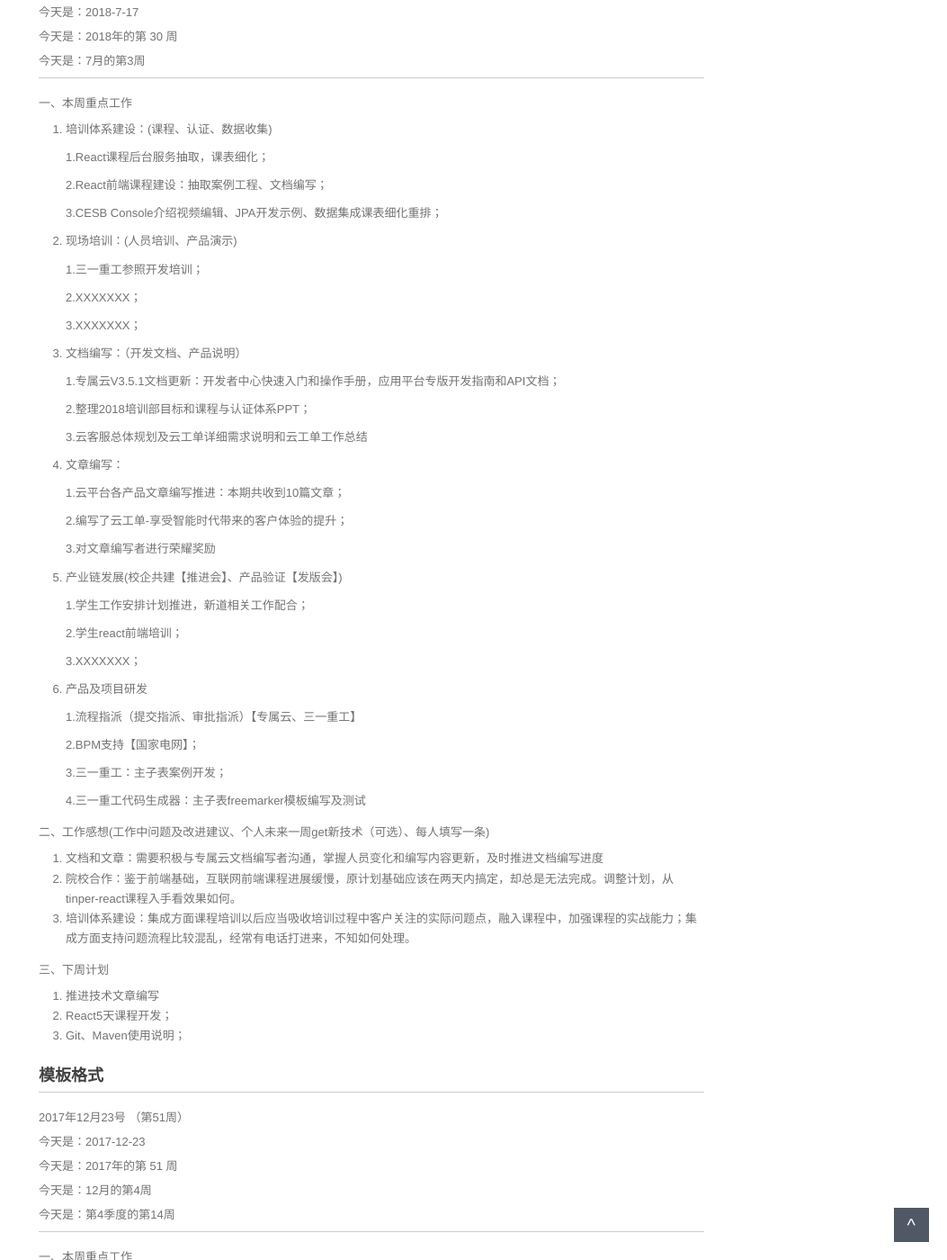
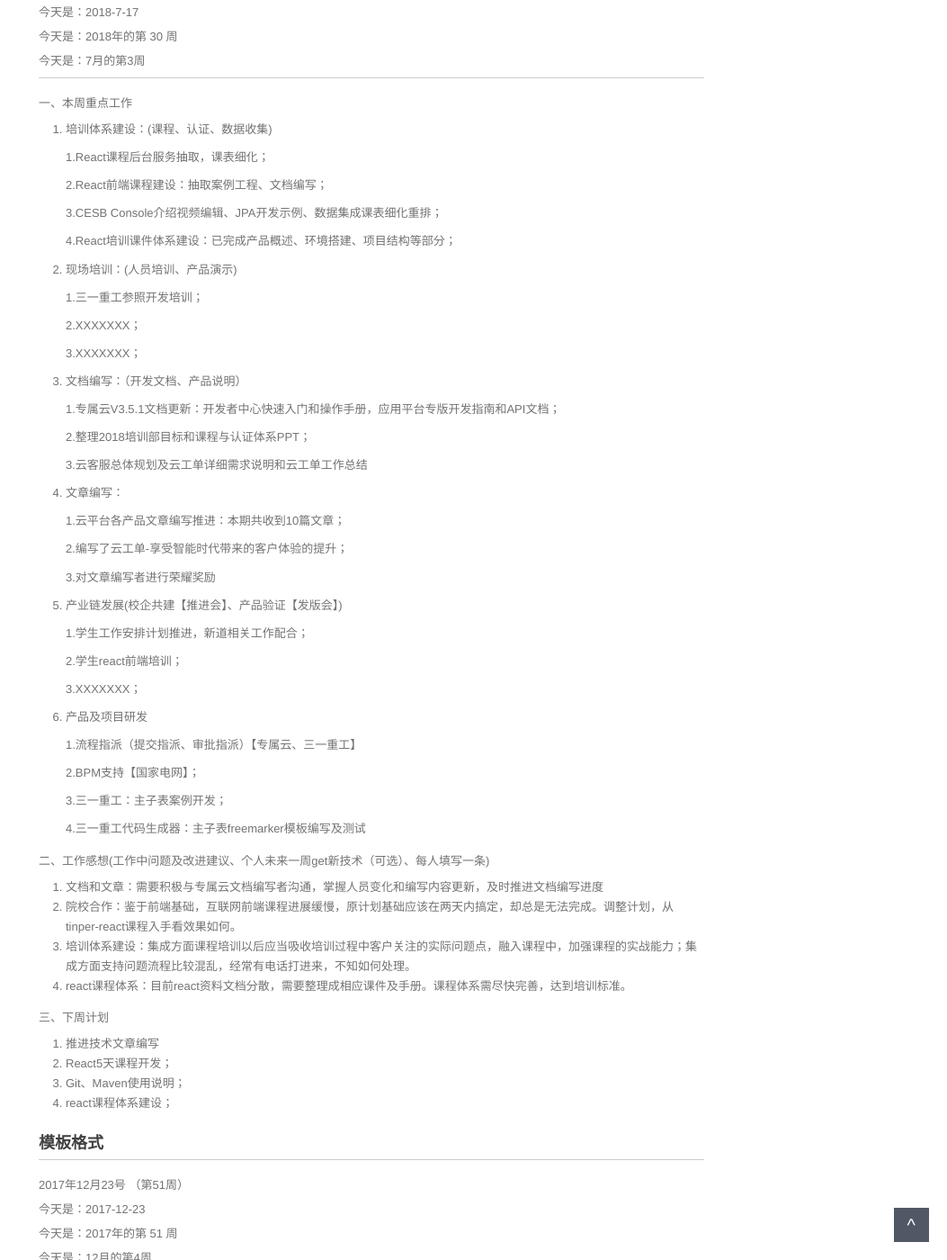
Before and after one commit to walllFlower/blog, a Jekyll site: the page built from _posts/2018-07-17-day_report_cxz.md, in a window 1280 px wide and 1400 px high, scrolled down 403 px. Shown: the whole window at 90% size, without its empty margins (227-1280 px from the left). Built offline with Jekyll 4.4.1, drawn with Linux system fonts in a browser that asks for light colours; comment, search, counter and statistics services are not loaded.

Commit message:
于婷周报

```diff
--- a/_posts/2018-07-17-day_report_cxz.md
+++ b/_posts/2018-07-17-day_report_cxz.md
@@ -30,6 +30,8 @@ categories: 技术运营工作周报
     2.React前端课程建设：抽取案例工程、文档编写；
 
     3.CESB Console介绍视频编辑、JPA开发示例、数据集成课表细化重排；
+
+    4.React培训课件体系建设：已完成产品概述、环境搭建、项目结构等部分；
 
 2. 现场培训：(人员培训、产品演示)
 
@@ -78,13 +80,14 @@ categories: 技术运营工作周报
 1. 文档和文章：需要积极与专属云文档编写者沟通，掌握人员变化和编写内容更新，及时推进文档编写进度
 2. 院校合作：鉴于前端基础，互联网前端课程进展缓慢，原计划基础应该在两天内搞定，却总是无法完成。调整计划，从tinper-react课程入手看效果如何。
 3. 培训体系建设：集成方面课程培训以后应当吸收培训过程中客户关注的实际问题点，融入课程中，加强课程的实战能力；集成方面支持问题流程比较混乱，经常有电话打进来，不知如何处理。
+4. react课程体系：目前react资料文档分散，需要整理成相应课件及手册。课程体系需尽快完善，达到培训标准。
 
 三、下周计划
 
 1. 推进技术文章编写
 2. React5天课程开发；
 3. Git、Maven使用说明；
-
+4. react课程体系建设；
 
 
 
```
